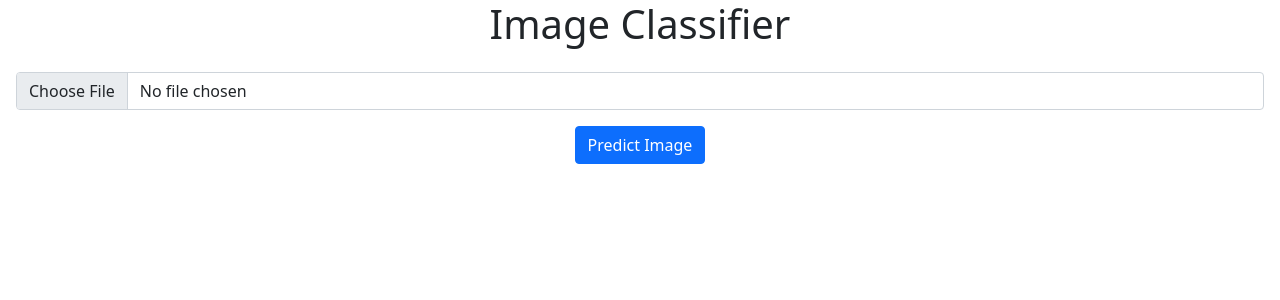
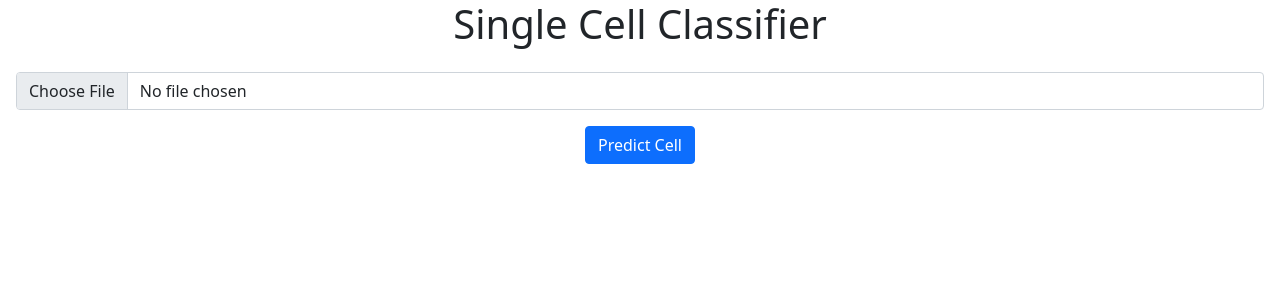
Before and after one commit to Malek-Dinari/miniMLapp-withFlask, a Flask app: page / in a window 1280 px wide. Shown: the top 300 px of the page. Run offline with Flask 3, Linux system fonts and the light colour scheme.

Commit message:
Modified app.py

```diff
--- a/app.py
+++ b/app.py
@@ -1,4 +1,8 @@
 from flask import Flask, render_template, request
+
+from flask_caching import Cache
+
+import numpy as np
 
 from keras.preprocessing.image import load_img
 from keras.preprocessing.image import img_to_array
@@ -13,6 +17,7 @@ model_path = 'KAGGLEbone_marrow_cell_classification_13classes_0acc_0v.acc.h5'
 model = tf.keras.models.load_model(model_path)
 
 app = Flask(__name__)
+cache = Cache(app)
 
 
 @app.route('/',  methods = ['GET'])
@@ -28,17 +33,46 @@ def predict():
 
     image = load_img(image_path, target_size=(224, 224))
     image = img_to_array(image)
-    image = image.reshape((1, image.shape[0], image.shape[1], image.shape[2]))
-    image = preprocess_input(image)
-    yhat = model.predict(image)
-    label = decode_predictions(yhat)
-    label = label[0][0]
 
-    classification = '%s (%.2f%%)' % (label[1], label[2]*100)
+    #image = preprocess_input(image)
+    #image = image.reshape((1, image.shape[0], image.shape[1], image.shape[2]))
 
-    return render_template('index.html', prediction=classification)
+    image = np.expand_dims(image, axis=0)
+    cell_image = image/255.0 #Normalize the image
+
+    #Make predictions
+
+    #yhat = model.predict(cell_image)
+    #label = decode_predictions(yhat) #compatibility problem :/ model <-/->current app's requirements/version
+    #label = label[0][0]
+
+    predictions = model.predict(cell_image)
+
+    print(predictions)
+
+    #classification = '%s (%.2f%%)' % (label[1], label[2]*100) #FOR SIMPLE KERAS CNN MODELS
+
+    #Classification for our custom model:
+
+    class_names = ["ART", "BLA", "EBO", "EOS", "LYT", "MMZ", "MON", "MYB", "NGS", "NIF", "PEB", "PLM", "PMO"]
+
+    # Get the index of the class with the highest probability
+    top_predicted_class_idx = np.argmax(predictions[0])
+
+    # Get the class name corresponding to the top predicted class
+    class_name = class_names[top_predicted_class_idx]
+
+    # Get the confidence in percentage for the top predicted class
+    confidence = predictions[0][top_predicted_class_idx] * 100
+
+    # Construct the prediction statement
+    prediction_statement = f" {class_name} ({confidence:.2f}%)"
+
+
+    return render_template('index.html', prediction=prediction_statement)
+
 
 
 
 if __name__ == '__main__':
-    app. run(port = 8501, debug=True)
+    app. run(port = 5000, debug=True)
--- a/templates/index.html
+++ b/templates/index.html
@@ -1,5 +1,4 @@
 <!DOCTYPE html>
-
 <html>
   <head>
     <title>Single Cell Classifier</title>
@@ -11,7 +10,7 @@
     />
   </head>
   <body>
-    <h1 class="text-center">Image Classifier</h1>
+    <h1 class="text-center">Single Cell Classifier</h1>
 
     <script src="" async defer></script>
     <form
@@ -22,11 +21,11 @@
       enctype="multipart/form-data"
     >
       <input class="form-control" type="file" name="imagefile" />
-      <input class="btn btn-primary mt-3" type="submit" value="Predict Image" />
+      <input class="btn btn-primary mt-3" type="submit" value="Predict Cell" />
     </form>
 
     {% if prediction %}
-    <p class="text-center">Image is a {{prediction}}</p>
+    <p class="text-center">Cell image is a/an{{prediction}}</p>
     {% endif %}
   </body>
 </html>
```
